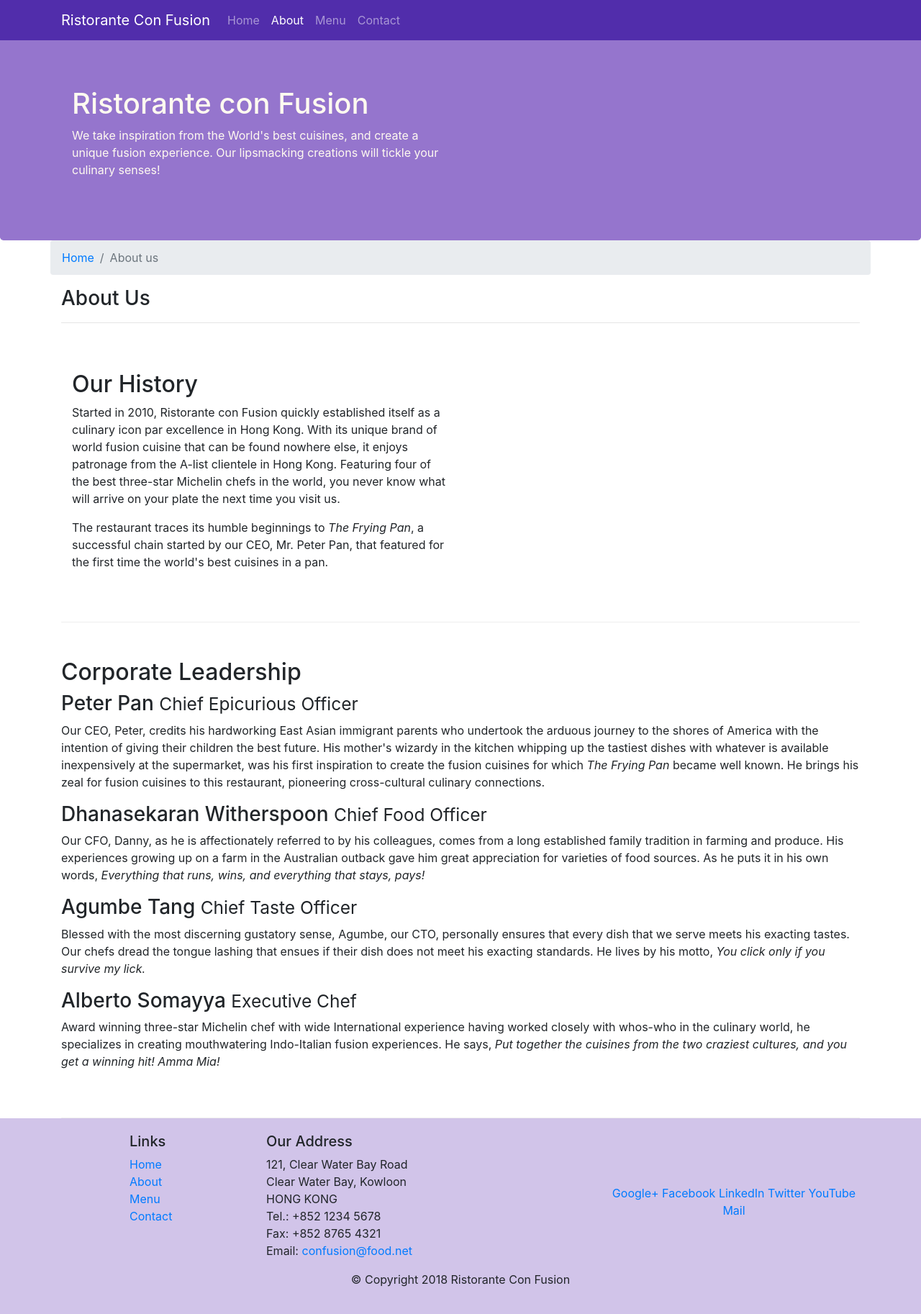
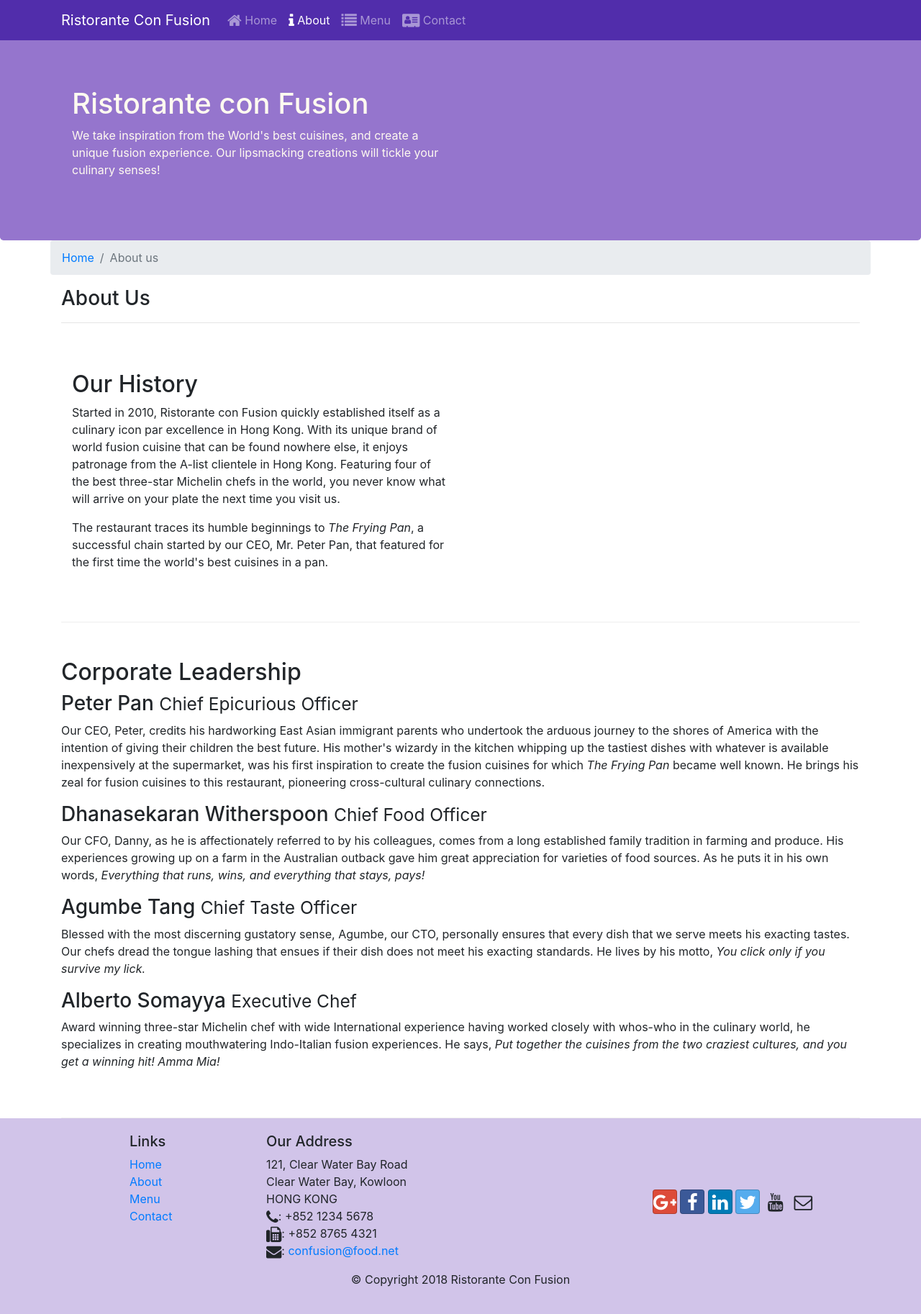
Before and after one commit to anusreebejugam/bootstrap-starter, a website: page aboutus.html in a window 1280 px wide. Shown: the whole page at 72% size. Drawn offline with nearby package versions, Linux system fonts and the light colour scheme.

Commit message:
icon fonts

```diff
--- a/aboutus.html
+++ b/aboutus.html
@@ -8,6 +8,8 @@
     <meta http-equiv="x-ua-compatible" content="ie=edge">
     <!-- Bootstrap CSS -->
     <link rel="stylesheet" href="node_modules/bootstrap/dist/css/bootstrap.min.css">
+    <link rel="stylesheet" href="node_modules/font-awesome/css/font-awesome.min.css">
+    <link rel="stylesheet" href="node_modules/bootstrap-social/bootstrap-social.css">
     <link rel="stylesheet" href="css/styles.css">
     <title>Ristorante Con Fusion: About Us</title>
 
@@ -23,10 +25,10 @@
             <a class="navbar-brand" href="./index.html">Ristorante Con Fusion</a>
             <div class="collapse navbar-collapse" id="Navbar">
                 <ul class="navbar-nav mr-auto">
-                    <li class="nav-item"><a class="nav-link" href="./index.html">Home</a></li>
-                    <li class="nav-item active"><a class="nav-link" href="">About</a></li>
-                    <li class="nav-item"><a class="nav-link" href="#">Menu</a></li>
-                    <li class="nav-item"><a class="nav-link" href="#">Contact</a></li>
+                    <li class="nav-item"><a class="nav-link" href="./index.html"><span class="fa fa-home fa-lg"></span> Home</a></li>
+                    <li class="nav-item active"><a class="nav-link" href=""><span class="fa fa-info fa-lg"></span> About</a></li>
+                    <li class="nav-item"><a class="nav-link" href="#"><span class="fa fa-list fa-lg"></span> Menu</a></li>
+                    <li class="nav-item"><a class="nav-link" href="#"><span class="fa fa-address-card fa-lg"></span> Contact</a></li>
                 </ul>
             </div>
         </div>
@@ -102,19 +104,19 @@
 		              121, Clear Water Bay Road<br>
 		              Clear Water Bay, Kowloon<br>
 		              HONG KONG<br>
-		              Tel.: +852 1234 5678<br>
-		              Fax: +852 8765 4321<br>
-		              Email: <a href="mailto:confusion@food.net">confusion@food.net</a>
+		              <i class="fa fa-phone fa-lg"></i>: +852 1234 5678<br>
+		              <i class="fa fa-fax fa-lg"></i>: +852 8765 4321<br>
+		              <i class="fa fa-envelope fa-lg"></i>: <a href="mailto:confusion@food.net">confusion@food.net</a>
 		           </address>
                 </div>
                 <div class="col-12 col-sm-4 align-self-center">
                     <div class="text-center">
-                        <a href="http://google.com/+">Google+</a>
-                        <a href="http://www.facebook.com/profile.php?id=">Facebook</a>
-                        <a href="http://www.linkedin.com/in/">LinkedIn</a>
-                        <a href="http://twitter.com/">Twitter</a>
-                        <a href="http://youtube.com/">YouTube</a>
-                        <a href="mailto:">Mail</a>
+                        <a class="btn btn-social-icon btn-google" href="http://google.com/+"><i class="fa fa-google-plus fa-lg"></i></a>
+                        <a class="btn btn-social-icon btn-facebook" href="http://www.facebook.com/profile.php?id="><i class="fa fa-facebook fa-lg"></i></a>
+                        <a class="btn btn-social-icon btn-linkedin" href="http://www.linkedin.com/in/"><i class="fa fa-linkedin fa-lg"></i></a>
+                        <a class="btn btn-social-icon btn-twitter" href="http://twitter.com/"><i class="fa fa-twitter fa-lg"></i></a>
+                        <a class="btn btn-social-icon btn-youtube" href="http://youtube.com/"><i class="fa fa-youtube fa-lg"></i></a>
+                        <a class="btn btn-social-icon" href="mailto:"><i class="fa fa-envelope-o fa-lg"></i></a>
                     </div>
                 </div>
            </div>
--- a/package.json
+++ b/package.json
@@ -12,6 +12,8 @@
   "license": "ISC",
   "dependencies": {
     "bootstrap": "^4.6.1",
+    "bootstrap-social": "^5.1.1",
+    "font-awesome": "^4.7.0",
     "jquery": "^3.6.0",
     "popper.js": "^1.16.1"
   },
```
Also changed, not shown: index.html (+16 -14 lines), 1 other file.
